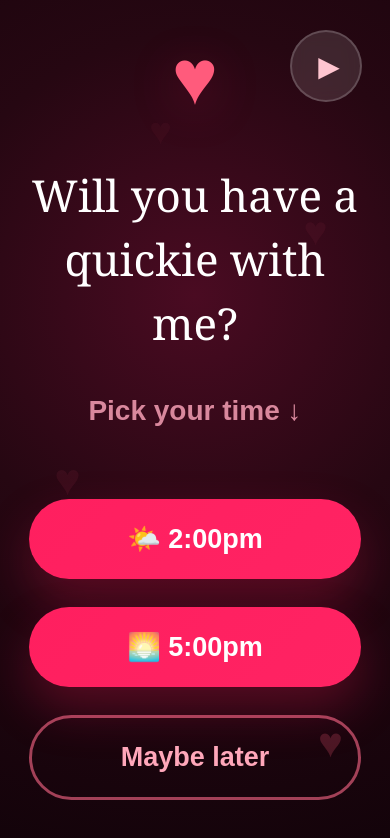
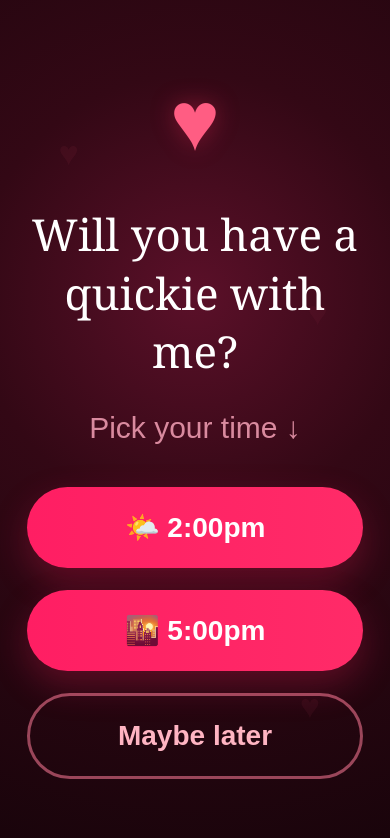
Before and after one commit to JohnnyHubb/love-note, a plain HTML site: page index.html in a window 390 px wide. Both pictures are taken after a click on the button "Keep reading →". Drawn offline with Linux system fonts and the light colour scheme.

Commit message:
Add files via upload

```diff
--- a/index.html
+++ b/index.html
@@ -1,4 +1,4 @@
-<!DOCTYPE html>
+<!doctype html>
 <html lang="en">
 <head>
   <meta charset="UTF-8" />
@@ -6,103 +6,93 @@
   <title>A Note for Markee</title>
   <style>
     * { box-sizing: border-box; }
-    html, body { margin: 0; padding: 0; height: 100%; font-family: Arial, sans-serif; color: white; overflow: hidden; }
-    body {
-      background: radial-gradient(circle at 50% 35%, #4a0b22 0%, #260712 45%, #13030a 100%);
+    html, body { margin: 0; min-height: 100%; font-family: Arial, sans-serif; background: #260511; color: white; }
+    body { overflow: hidden; }
+    .page {
+      min-height: 100svh;
+      width: 100%;
+      padding: 56px 28px 42px;
+      display: none;
+      flex-direction: column;
+      align-items: center;
+      justify-content: center;
+      text-align: center;
+      position: relative;
+      background: radial-gradient(circle at 50% 35%, #5b1029 0%, #330815 38%, #19040b 100%);
     }
-    .screen { display: none; min-height: 100vh; padding: 64px 28px 40px; text-align: center; position: relative; }
-    .screen.active { display: flex; flex-direction: column; align-items: center; justify-content: center; }
-    .heart-main { font-size: 88px; color: #ff5b7c; line-height: 1; margin-bottom: 55px; filter: drop-shadow(0 10px 24px rgba(255, 24, 89, .2)); }
-    .label { color: #ffadc0; font-weight: 700; letter-spacing: 11px; font-size: 18px; margin-bottom: 52px; }
-    h1 { font-family: Georgia, 'Times New Roman', serif; font-weight: 500; font-size: clamp(42px, 9vw, 58px); line-height: 1.48; margin: 0 auto 30px; max-width: 680px; }
-    .italic { font-family: Georgia, 'Times New Roman', serif; font-style: italic; font-size: clamp(28px, 6vw, 38px); color: #ffd3db; margin: 8px 0 42px; }
-    .signature { font-family: Georgia, 'Times New Roman', serif; font-size: 34px; color: #ff6b85; margin-bottom: 56px; }
-    button, a.btn { border: 0; text-decoration: none; cursor: pointer; border-radius: 999px; font-size: 30px; font-weight: 800; padding: 28px 44px; width: min(390px, 85vw); color: white; background: linear-gradient(135deg, #ff1f5f, #ff2363); box-shadow: 0 22px 48px rgba(255, 28, 91, .25); display: inline-block; }
-    .outline { background: transparent !important; border: 3px solid rgba(255, 105, 139, .6); color: #ffa7ba; box-shadow: none; }
-    .sub { color: #d9889d; font-size: 32px; font-weight: 700; margin: 10px 0 70px; }
-    .choice { margin: 14px 0; }
-    .result { font-family: Georgia, 'Times New Roman', serif; font-size: clamp(48px, 10vw, 64px); line-height: 1.1; margin: 0 0 28px; }
-    .answer-text { font-family: Georgia, 'Times New Roman', serif; font-style: italic; color: #ffd3db; font-size: 32px; margin-bottom: 70px; }
-    .send { background: rgba(255,255,255,.12); color: #ffd3db; border: 2px solid rgba(255,255,255,.2); box-shadow: none; font-size: 27px; }
-    .play { position: fixed; top: 30px; right: 28px; z-index: 10; width: 72px; height: 72px; border-radius: 50%; background: rgba(255,255,255,.12); border: 2px solid rgba(255,255,255,.18); color: #ffc5d0; display: flex; align-items: center; justify-content: center; font-size: 28px; padding-left: 6px; backdrop-filter: blur(8px); }
-    .floating-heart { position: absolute; color: rgba(255, 91, 124, .22); font-size: 42px; animation: float 8s infinite ease-in-out; pointer-events: none; }
-    .h1 { left: 14%; top: 58%; animation-delay: 0s; }
-    .h2 { right: 16%; top: 27%; animation-delay: 1.2s; }
-    .h3 { left: 38%; top: 14%; animation-delay: 2.3s; }
-    .h4 { right: 12%; bottom: 9%; animation-delay: 3.1s; }
-    @keyframes float { 0%, 100% { transform: translateY(0) scale(.9); opacity: .2;} 50% { transform: translateY(-35px) scale(1.1); opacity: .38;} }
-    @media (max-width: 480px) {
-      .screen { padding: 50px 22px 30px; }
-      .heart-main { font-size: 78px; margin-bottom: 48px; }
-      .label { letter-spacing: 7px; font-size: 15px; margin-bottom: 44px; }
-      h1 { font-size: 44px; line-height: 1.45; }
-      .italic { font-size: 28px; }
-      .signature { font-size: 31px; }
-      button, a.btn { font-size: 27px; padding: 24px 28px; }
-      .sub { font-size: 28px; margin-bottom: 58px; }
-      .result { font-size: 50px; }
-      .answer-text { font-size: 27px; }
+    .page.active { display: flex; }
+    .heart-main { font-size: 84px; color: #ff5d83; line-height: 1; margin-bottom: 42px; text-shadow: 0 0 24px rgba(255, 42, 95, .35); }
+    .label { color: #ffb1c2; letter-spacing: 12px; font-weight: 700; font-size: 17px; margin-bottom: 46px; white-space: nowrap; }
+    h1 { font-family: Georgia, 'Times New Roman', serif; font-size: clamp(44px, 11vw, 78px); line-height: 1.34; margin: 0; font-weight: 500; }
+    .sub { font-family: Georgia, 'Times New Roman', serif; font-style: italic; font-size: clamp(26px, 7vw, 40px); line-height: 1.18; color: #ffe2e9; margin: 34px 0 28px; }
+    .sig { color: #ff7e98; font-family: Georgia, 'Times New Roman', serif; font-size: 32px; margin: 0 0 48px; }
+    button, a.btn { border: 0; border-radius: 999px; padding: 24px 42px; font-size: 28px; font-weight: 800; color: white; background: linear-gradient(90deg, #ff1e63, #ff2b68); box-shadow: 0 14px 35px rgba(255, 32, 97, .25); min-width: min(86vw, 390px); text-decoration: none; cursor: pointer; display: inline-block; }
+    .outline { background: transparent; border: 3px solid rgba(255, 124, 154, .55); box-shadow: none; color: #ffb4c2; }
+    .pick { color: #d98a9f; font-size: 30px; margin: 30px 0 42px; }
+    .choices { display: flex; flex-direction: column; gap: 22px; width: 100%; align-items: center; }
+    .tiny-heart { position: absolute; color: rgba(255, 96, 130, .18); font-size: 34px; animation: float 6s ease-in-out infinite; }
+    .h1 { top: 18%; left: 15%; } .h2 { top: 36%; right: 16%; animation-delay: 1.2s; } .h3 { bottom: 19%; left: 13%; animation-delay: 2s; } .h4 { bottom: 12%; right: 18%; animation-delay: .4s; }
+    @keyframes float { 0%,100%{ transform: translateY(0); opacity:.16;} 50%{ transform: translateY(-18px); opacity:.35;} }
+    @media (max-height: 760px) {
+      .page { padding-top: 28px; padding-bottom: 28px; justify-content: flex-start; overflow-y: auto; }
+      .heart-main { margin-bottom: 22px; font-size: 70px; }
+      .label { margin-bottom: 28px; font-size: 15px; letter-spacing: 9px; }
+      h1 { font-size: clamp(38px, 10vw, 62px); }
+      button, a.btn { padding: 20px 34px; font-size: 25px; }
     }
   </style>
 </head>
 <body>
-  <!-- Replace YOUR_PHONE_NUMBER_HERE with your number like 2145551234. No spaces or dashes. -->
-  <div class="play" onclick="window.open('https://www.youtube.com/results?search_query=Need+It+Bad+Brent+Faiyaz','_blank')">▶</div>
-
-  <section id="page1" class="screen active">
-    <span class="floating-heart h1">♥</span><span class="floating-heart h2">♥</span><span class="floating-heart h3">♥</span><span class="floating-heart h4">♥</span>
+  <section class="page active" id="page1">
+    <span class="tiny-heart h1">♥</span><span class="tiny-heart h2">♥</span><span class="tiny-heart h3">♥</span>
     <div class="heart-main">♥</div>
     <div class="label">A NOTE FOR MARKEE</div>
     <h1>We've been on the go and under the weather since we got back from our trip...</h1>
-    <div class="italic">and I've been missing our adult time.</div>
-    <div class="signature">— Papa</div>
-    <button onclick="showPage('page2')">Keep reading →</button>
+    <div class="sub">and I've been missing our adult time.</div>
+    <div class="sig">— Papa</div>
+    <button onclick="goTo(2)">Keep reading →</button>
   </section>
 
-  <section id="page2" class="screen">
-    <span class="floating-heart h1">♥</span><span class="floating-heart h2">♥</span><span class="floating-heart h3">♥</span><span class="floating-heart h4">♥</span>
+  <section class="page" id="page2">
+    <span class="tiny-heart h1">♥</span><span class="tiny-heart h2">♥</span><span class="tiny-heart h4">♥</span>
     <div class="heart-main">♥</div>
     <h1>Will you have a quickie with me?</h1>
-    <div class="sub">Pick your time ↓</div>
-    <button class="choice" onclick="chooseTime('2:00pm', '🌤️')">🌤️ 2:00pm</button>
-    <button class="choice" onclick="chooseTime('5:00pm', '🌅')">🌅 5:00pm</button>
-    <button class="choice outline" onclick="chooseTime('later', '')">Maybe later</button>
+    <div class="pick">Pick your time ↓</div>
+    <div class="choices">
+      <button onclick="chooseTime('2:00pm', '🌤️')">🌤️ 2:00pm</button>
+      <button onclick="chooseTime('5:00pm', '🌇')">🌇 5:00pm</button>
+      <button class="outline" onclick="chooseTime('maybe later', '❤️')">Maybe later</button>
+    </div>
   </section>
 
-  <section id="page3" class="screen">
-    <span class="floating-heart h1">♥</span><span class="floating-heart h2">♥</span><span class="floating-heart h3">♥</span><span class="floating-heart h4">♥</span>
+  <section class="page" id="page3">
+    <span class="tiny-heart h1">♥</span><span class="tiny-heart h2">♥</span><span class="tiny-heart h4">♥</span>
     <div class="heart-main">♥</div>
-    <div class="result" id="resultTitle">You just made my day.</div>
-    <div class="answer-text" id="answerText">See you at 2:00pm, love. 🌤️</div>
-    <a id="sendLink" class="btn send" href="#">📱 Send this to him</a>
+    <h1 id="finalTitle">You just made my day.</h1>
+    <div class="sub" id="finalSub">See you at 2:00pm, love. 🌤️</div>
+    <a class="btn outline" id="textLink" href="sms:YOUR_PHONE_NUMBER_HERE?body=Yes%20%E2%9D%A4%EF%B8%8F%20I'll%20see%20you%20at%202%3A00pm.">📱 Send this to him</a>
   </section>
 
   <script>
-    const phoneNumber = 'YOUR_PHONE_NUMBER_HERE';
-
-    function showPage(id) {
-      document.querySelectorAll('.screen').forEach(screen => screen.classList.remove('active'));
-      document.getElementById(id).classList.add('active');
+    function goTo(n) {
+      document.querySelectorAll('.page').forEach(p => p.classList.remove('active'));
+      document.getElementById('page' + n).classList.add('active');
+      window.scrollTo(0,0);
     }
-
     function chooseTime(time, emoji) {
-      const resultTitle = document.getElementById('resultTitle');
-      const answerText = document.getElementById('answerText');
-      const sendLink = document.getElementById('sendLink');
-      let body = '';
-
-      if (time === 'later') {
-        resultTitle.textContent = 'I can wait for you.';
-        answerText.textContent = 'Maybe later, love. ❤️';
-        body = 'Maybe later, love. ❤️';
+      const title = document.getElementById('finalTitle');
+      const sub = document.getElementById('finalSub');
+      const link = document.getElementById('textLink');
+      if (time === 'maybe later') {
+        title.textContent = 'I still love you.';
+        sub.textContent = 'Maybe later, love. ❤️';
+        link.href = 'sms:YOUR_PHONE_NUMBER_HERE?body=Maybe%20later%2C%20love.%20%E2%9D%A4%EF%B8%8F';
       } else {
-        resultTitle.textContent = 'You just made my day.';
-        answerText.textContent = `See you at ${time}, love. ${emoji}`;
-        body = `Yes ❤️ See you at ${time}, love. ${emoji}`;
+        title.textContent = 'You just made my day.';
+        sub.textContent = `See you at ${time}, love. ${emoji}`;
+        link.href = `sms:YOUR_PHONE_NUMBER_HERE?body=Yes%20%E2%9D%A4%EF%B8%8F%20I'll%20see%20you%20at%20${encodeURIComponent(time)}.`;
       }
-
-      sendLink.href = `sms:${phoneNumber}?&body=${encodeURIComponent(body)}`;
-      showPage('page3');
+      goTo(3);
     }
   </script>
 </body>
```
